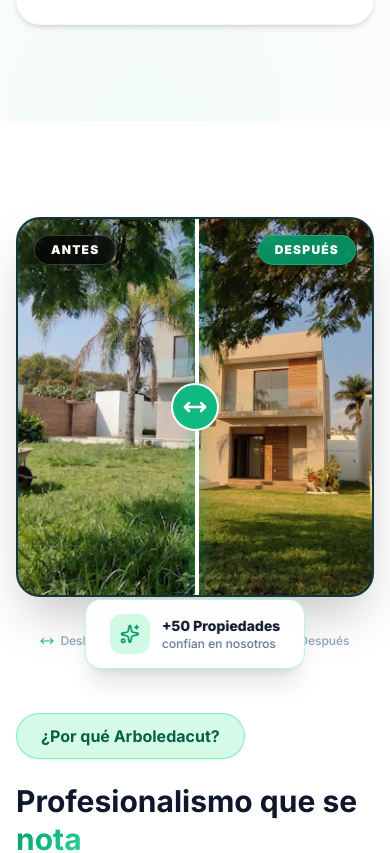
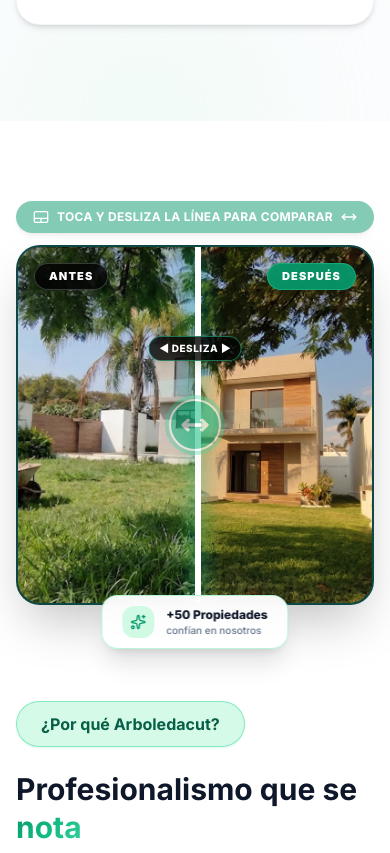
Before and after one commit to Seraphael-mishkan/arboledacut-web, a React (Vite) app: page / in a window 390 px wide. Shown: the part 4900-5753 px from the top of the page. Built offline with nearby package versions, Linux system fonts and the light colour scheme.

Commit message:
Optimizar indicador de slider Antes/Despues exclusivo para celulares con banner animado e indicador flotante

```diff
--- a/src/components/Showcase.tsx
+++ b/src/components/Showcase.tsx
@@ -1,7 +1,7 @@
 import { useState, useRef, useCallback, useEffect } from 'react';
 import { motion } from 'framer-motion';
 import { useScrollReveal } from '../hooks/useScrollReveal';
-import { CheckCircle, ArrowRight, MoveHorizontal, Sparkles } from 'lucide-react';
+import { CheckCircle, ArrowRight, MoveHorizontal, Sparkles, TouchpadIcon as Touch } from 'lucide-react';
 
 const features = [
   'Equipo capacitado',
@@ -13,6 +13,7 @@ const features = [
 function BeforeAfterSlider() {
   const [sliderPos, setSliderPos] = useState(50);
   const [isDragging, setIsDragging] = useState(false);
+  const [hasInteracted, setHasInteracted] = useState(false);
   const containerRef = useRef<HTMLDivElement>(null);
 
   const handleMove = useCallback((clientX: number) => {
@@ -20,13 +21,16 @@ function BeforeAfterSlider() {
     const rect = containerRef.current.getBoundingClientRect();
     const x = clientX - rect.left;
     let percentage = (x / rect.width) * 100;
-    if (percentage < 0) percentage = 0;
-    if (percentage > 100) percentage = 100;
+    if (percentage < 5) percentage = 5;
+    if (percentage > 95) percentage = 95;
     setSliderPos(percentage);
+    setHasInteracted(true);
   }, []);
 
   const handleTouchMove = (e: React.TouchEvent) => {
-    handleMove(e.touches[0].clientX);
+    if (e.touches.length > 0) {
+      handleMove(e.touches[0].clientX);
+    }
   };
 
   useEffect(() => {
@@ -47,8 +51,34 @@ function BeforeAfterSlider() {
     };
   }, [isDragging, handleMove]);
 
+  // Gentle auto-hint animation on mobile scroll into view
+  useEffect(() => {
+    const timeout1 = setTimeout(() => {
+      if (!hasInteracted) setSliderPos(40);
+    }, 800);
+    const timeout2 = setTimeout(() => {
+      if (!hasInteracted) setSliderPos(60);
+    }, 1600);
+    const timeout3 = setTimeout(() => {
+      if (!hasInteracted) setSliderPos(50);
+    }, 2400);
+
+    return () => {
+      clearTimeout(timeout1);
+      clearTimeout(timeout2);
+      clearTimeout(timeout3);
+    };
+  }, [hasInteracted]);
+
   return (
-    <div className="relative w-full max-w-lg mx-auto">
+    <div className="relative w-full max-w-lg mx-auto pb-12 sm:pb-10">
+      {/* Mobile Top Instruction Banner (Exclusive for mobile) */}
+      <div className="sm:hidden mb-3 flex items-center justify-center gap-2 px-4 py-2 bg-emerald-600/90 text-white rounded-full shadow-md text-xs font-bold tracking-wide animate-pulse">
+        <Touch className="w-4 h-4" />
+        <span>TOCA Y DESLIZA LA LÍNEA PARA COMPARAR</span>
+        <MoveHorizontal className="w-4 h-4" />
+      </div>
+
       {/* Slider Box */}
       <div
         ref={containerRef}
@@ -62,7 +92,7 @@ function BeforeAfterSlider() {
         }}
         onTouchMove={handleTouchMove}
         onTouchEnd={() => setIsDragging(false)}
-        className="relative w-full h-[380px] sm:h-[450px] rounded-3xl overflow-hidden shadow-2xl border-2 border-emerald-500/20 cursor-ew-resize select-none group bg-slate-900"
+        className="relative w-full h-[360px] sm:h-[450px] rounded-3xl overflow-hidden shadow-2xl border-2 border-emerald-500/30 cursor-ew-resize select-none group bg-slate-900 touch-pan-y"
       >
         {/* AFTER Image (Background) */}
         <img
@@ -85,20 +115,25 @@ function BeforeAfterSlider() {
 
         {/* Divider Line */}
         <div
-          className="absolute top-0 bottom-0 w-1 bg-white shadow-[0_0_15px_rgba(16,185,129,0.9)] pointer-events-none z-20"
+          className="absolute top-0 bottom-0 w-1.5 bg-white shadow-[0_0_20px_rgba(16,185,129,1)] pointer-events-none z-20"
           style={{ left: `${sliderPos}%` }}
         >
-          {/* Knob Handle */}
-          <div className="absolute top-1/2 -translate-y-1/2 -translate-x-1/2 w-12 h-12 rounded-full bg-emerald-500 text-white shadow-2xl border-2 border-white flex items-center justify-center group-hover:scale-110 transition-transform">
-            <MoveHorizontal className="w-6 h-6 stroke-[2.5]" />
+          {/* Knob Handle with Pulsing Effect on Mobile */}
+          <div className="absolute top-1/2 -translate-y-1/2 -translate-x-1/2 w-13 h-13 sm:w-12 sm:h-12 rounded-full bg-emerald-500 text-white shadow-2xl border-2 border-white flex items-center justify-center group-hover:scale-110 transition-transform ring-4 ring-emerald-400/60 animate-pulse sm:animate-none">
+            <MoveHorizontal className="w-7 h-7 sm:w-6 sm:h-6 stroke-[3]" />
+          </div>
+
+          {/* Floating Pill on Line for Mobile */}
+          <div className="sm:hidden absolute top-1/4 -translate-x-1/2 bg-black/80 text-white text-[10px] font-extrabold px-2.5 py-1 rounded-full border border-emerald-400/50 uppercase tracking-wider whitespace-nowrap shadow-lg">
+            ◀ DESLIZA ▶
           </div>
         </div>
 
         {/* Corner Badges */}
-        <div className="absolute top-4 left-4 z-10 px-4 py-1.5 rounded-full bg-black/75 backdrop-blur-md border border-white/20 text-white text-xs font-black uppercase tracking-widest shadow-xl pointer-events-none">
+        <div className="absolute top-4 left-4 z-10 px-3.5 py-1 sm:px-4 sm:py-1.5 rounded-full bg-black/80 backdrop-blur-md border border-white/20 text-white text-[11px] sm:text-xs font-black uppercase tracking-widest shadow-xl pointer-events-none">
           Antes
         </div>
-        <div className="absolute top-4 right-4 z-10 px-4 py-1.5 rounded-full bg-emerald-600/90 backdrop-blur-md border border-emerald-400/40 text-white text-xs font-black uppercase tracking-widest shadow-xl pointer-events-none">
+        <div className="absolute top-4 right-4 z-10 px-3.5 py-1 sm:px-4 sm:py-1.5 rounded-full bg-emerald-600/95 backdrop-blur-md border border-emerald-400/40 text-white text-[11px] sm:text-xs font-black uppercase tracking-widest shadow-xl pointer-events-none">
           Después
         </div>
       </div>
@@ -107,19 +142,19 @@ function BeforeAfterSlider() {
       <motion.div
         animate={{ y: [0, -6, 0] }}
         transition={{ duration: 4, repeat: Infinity, ease: 'easeInOut' }}
-        className="absolute -bottom-6 left-1/2 -translate-x-1/2 bg-white/95 backdrop-blur-md border border-emerald-200/80 rounded-2xl px-6 py-3.5 shadow-xl z-30 flex items-center gap-3 whitespace-nowrap"
+        className="absolute bottom-0 left-1/2 -translate-x-1/2 bg-white/95 backdrop-blur-md border border-emerald-200/80 rounded-2xl px-5 py-2.5 sm:px-6 sm:py-3.5 shadow-xl z-30 flex items-center gap-3 whitespace-nowrap"
       >
-        <div className="w-10 h-10 rounded-xl bg-emerald-100 flex items-center justify-center text-emerald-600">
-          <Sparkles className="w-5 h-5" />
+        <div className="w-8 h-8 sm:w-10 sm:h-10 rounded-xl bg-emerald-100 flex items-center justify-center text-emerald-600">
+          <Sparkles className="w-4 h-4 sm:w-5 sm:h-5" />
         </div>
         <div className="text-left">
-          <p className="text-sm font-extrabold text-slate-900">+50 Propiedades</p>
-          <p className="text-xs text-slate-500 font-medium">confían en nosotros</p>
+          <p className="text-xs sm:text-sm font-extrabold text-slate-900">+50 Propiedades</p>
+          <p className="text-[10px] sm:text-xs text-slate-500 font-medium">confían en nosotros</p>
         </div>
       </motion.div>
 
-      {/* Subtext instruction */}
-      <p className="text-center text-xs font-medium text-slate-400 mt-9 flex items-center justify-center gap-1.5">
+      {/* Desktop Subtext instruction */}
+      <p className="hidden sm:flex text-center text-xs font-medium text-slate-400 mt-6 items-center justify-center gap-1.5">
         <MoveHorizontal className="w-3.5 h-3.5 text-emerald-500" />
         Desliza la barra para comparar el Antes y Después
       </p>
@@ -131,9 +166,9 @@ export default function Showcase() {
   const { ref, isVisible } = useScrollReveal();
 
   return (
-    <section className="py-24 lg:py-32 bg-white relative overflow-hidden" ref={ref}>
+    <section className="py-20 lg:py-32 bg-white relative overflow-hidden" ref={ref}>
       <div className="max-w-7xl mx-auto px-4 sm:px-6 lg:px-8">
-        <div className="grid lg:grid-cols-2 gap-16 items-center">
+        <div className="grid lg:grid-cols-2 gap-12 lg:gap-16 items-center">
           {/* Left - Before / After Interactive Slider */}
           <motion.div
             initial={{ opacity: 0, x: -50 }}
```
